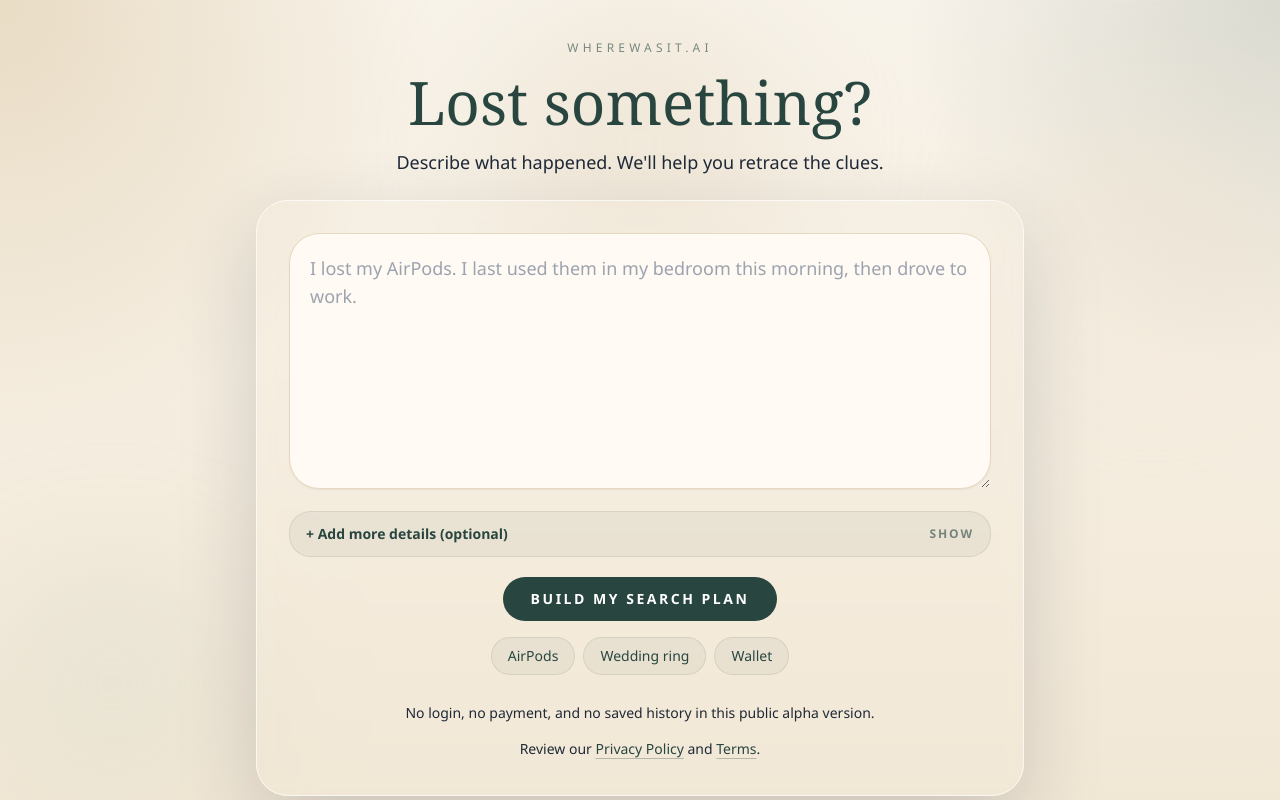
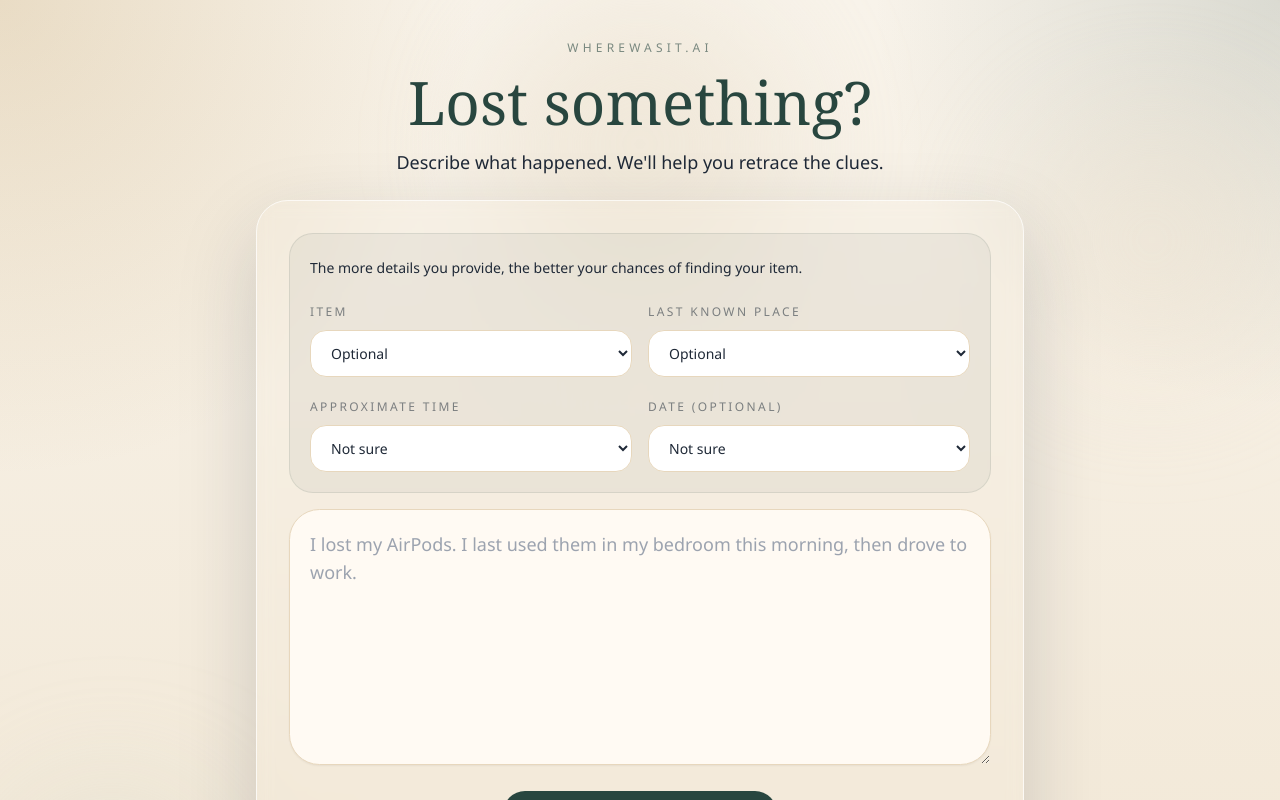
Before and after one commit to joly11207-lgtm/wherewasit-ai, a Next.js app: page / in a window 1280 px wide. Shown: the top 800 px of the page. Built offline with nearby package versions, Linux system fonts and the light colour scheme.

Commit message:
show optional details above story input

```diff
--- a/app/page.tsx
+++ b/app/page.tsx
@@ -32,6 +32,8 @@ const examplePrompts = [
   }
 ];
 
+const OTHER_OPTION = "__other__";
+
 const itemTypeOptions = [
   "Keys",
   "Wallet",
@@ -41,7 +43,7 @@ const itemTypeOptions = [
   "Passport / Documents",
   "Glasses",
   "Bag / Backpack",
-  "Other"
+  "Other..."
 ];
 
 const placeOptions = [
@@ -55,7 +57,8 @@ const placeOptions = [
   "Store",
   "Hotel / Travel",
   "Outside",
-  "Not sure"
+  "Not sure",
+  "Other..."
 ];
 
 const dateOptions = [
@@ -192,8 +195,9 @@ export default function HomePage() {
   const [isLoading, setIsLoading] = useState(false);
   const [error, setError] = useState<string | null>(null);
   const [feedbackState, setFeedbackState] = useState<FeedbackState>(null);
-  const [showOptionalDetails, setShowOptionalDetails] = useState(false);
   const [showAdvancedAnalysis, setShowAdvancedAnalysis] = useState(false);
+  const [customItemType, setCustomItemType] = useState("");
+  const [customPlace, setCustomPlace] = useState("");
   const [details, setDetails] = useState<OptionalDetailInputs>({
     selectedDateMode: "not_sure",
     selectedTimeMode: "not_sure"
@@ -244,9 +248,25 @@ export default function HomePage() {
     setUsedFallback(false);
     setFeedbackState(null);
     setShowAdvancedAnalysis(false);
+
+    const selectedItemType =
+      details.selectedItemType === OTHER_OPTION
+        ? customItemType.trim() || undefined
+        : details.selectedItemType;
+
+    const selectedPlace =
+      details.selectedPlace === OTHER_OPTION ? customPlace.trim() || undefined : details.selectedPlace;
+
+    const usedOptionalDetails = Boolean(
+      selectedItemType ||
+        selectedPlace ||
+        (details.selectedDateMode && details.selectedDateMode !== "not_sure") ||
+        (details.selectedTimeMode && details.selectedTimeMode !== "not_sure")
+    );
+
     trackEvent("analysis_started", {
       inputLength: input.trim().length,
-      usedOptionalDetails: showOptionalDetails
+      usedOptionalDetails
     });
 
     try {
@@ -257,7 +277,9 @@ export default function HomePage() {
         },
         body: JSON.stringify({
           input,
-          ...details
+          ...details,
+          selectedItemType,
+          selectedPlace
         })
       });
 
@@ -306,8 +328,9 @@ export default function HomePage() {
     setIsLoading(false);
     setUsedFallback(false);
     setFeedbackState(null);
-    setShowOptionalDetails(false);
     setShowAdvancedAnalysis(false);
+    setCustomItemType("");
+    setCustomPlace("");
     setDetails({
       selectedDateMode: "not_sure",
       selectedTimeMode: "not_sure"
@@ -515,48 +538,45 @@ export default function HomePage() {
           ) : (
             <section className="mx-auto w-full max-w-3xl rounded-[2rem] border border-white/70 bg-white/84 p-5 shadow-glow backdrop-blur sm:p-7 md:p-8">
               <form className="space-y-4" onSubmit={handleSubmit}>
-                <textarea
-                  className="min-h-56 w-full rounded-[1.9rem] border border-sand bg-[#fffaf3] px-5 py-5 font-body text-base leading-8 text-ink shadow-sm outline-none transition focus:border-ember focus:ring-2 focus:ring-ember/20 disabled:cursor-not-allowed disabled:opacity-70 sm:min-h-64 sm:text-lg"
-                  value={input}
-                  onChange={(event) => setInput(event.target.value)}
-                  disabled={isLoading}
-                  placeholder="I lost my AirPods. I last used them in my bedroom this morning, then drove to work."
-                />
+                <div className="rounded-[1.5rem] border border-pine/10 bg-pine/5 p-4 sm:p-5">
+                  <p className="font-body text-sm leading-7 text-ink/68">
+                    The more details you provide, the better your chances of finding your item.
+                  </p>
 
-                <div className="rounded-[1.35rem] border border-pine/10 bg-pine/5">
-                  <button
-                    type="button"
-                    onClick={() => {
-                      const nextState = !showOptionalDetails;
-                      setShowOptionalDetails(nextState);
-                      trackEvent("optional_details_toggled", { expanded: nextState });
-                    }}
-                    className="flex w-full items-center justify-between px-4 py-3 text-left font-body text-sm font-semibold text-pine transition hover:bg-pine/5"
-                  >
-                    <span>+ Add more details (optional)</span>
-                    <span className="text-xs uppercase tracking-[0.16em] text-pine/60">
-                      {showOptionalDetails ? "Hide" : "Show"}
-                    </span>
-                  </button>
-
-                  {showOptionalDetails ? (
-                    <div className="grid gap-4 border-t border-pine/10 px-4 py-4 md:grid-cols-2">
+                  <div className="mt-4 grid gap-4 md:grid-cols-2">
                     <label className="block">
                       <span className="font-body text-xs uppercase tracking-[0.2em] text-ink/55">
-                          Item type
+                        Item
                       </span>
                       <select
                         value={details.selectedItemType ?? ""}
-                          onChange={(event) => updateDetail("selectedItemType", event.target.value)}
+                        onChange={(event) => {
+                          updateDetail("selectedItemType", event.target.value);
+                          if (event.target.value !== OTHER_OPTION) {
+                            setCustomItemType("");
+                          }
+                        }}
                         className="mt-2 w-full rounded-2xl border border-sand bg-white px-4 py-3 font-body text-sm text-ink outline-none transition focus:border-ember focus:ring-2 focus:ring-ember/15"
                       >
-                          <option value="">Use only my story</option>
+                        <option value="">Optional</option>
                         {itemTypeOptions.map((option) => (
-                            <option key={option} value={option}>
+                          <option
+                            key={option}
+                            value={option === "Other..." ? OTHER_OPTION : option}
+                          >
                             {option}
                           </option>
                         ))}
                       </select>
+                      {details.selectedItemType === OTHER_OPTION ? (
+                        <input
+                          type="text"
+                          value={customItemType}
+                          onChange={(event) => setCustomItemType(event.target.value)}
+                          placeholder="Type your item"
+                          className="mt-2 w-full rounded-2xl border border-sand bg-white px-4 py-3 font-body text-sm text-ink outline-none transition focus:border-ember focus:ring-2 focus:ring-ember/15"
+                        />
+                      ) : null}
                     </label>
 
                     <label className="block">
@@ -565,43 +585,30 @@ export default function HomePage() {
                       </span>
                       <select
                         value={details.selectedPlace ?? ""}
-                          onChange={(event) => updateDetail("selectedPlace", event.target.value)}
+                        onChange={(event) => {
+                          updateDetail("selectedPlace", event.target.value);
+                          if (event.target.value !== OTHER_OPTION) {
+                            setCustomPlace("");
+                          }
+                        }}
                         className="mt-2 w-full rounded-2xl border border-sand bg-white px-4 py-3 font-body text-sm text-ink outline-none transition focus:border-ember focus:ring-2 focus:ring-ember/15"
                       >
-                          <option value="">Use only my story</option>
+                        <option value="">Optional</option>
                         {placeOptions.map((option) => (
-                            <option key={option} value={option}>
+                          <option
+                            key={option}
+                            value={option === "Other..." ? OTHER_OPTION : option}
+                          >
                             {option}
                           </option>
                         ))}
                       </select>
-                      </label>
-
-                      <label className="block">
-                        <span className="font-body text-xs uppercase tracking-[0.2em] text-ink/55">
-                          Last seen date
-                        </span>
-                        <select
-                          value={details.selectedDateMode ?? "not_sure"}
-                          onChange={(event) =>
-                            updateDetail(
-                              "selectedDateMode",
-                              event.target.value as OptionalDetailInputs["selectedDateMode"]
-                            )
-                          }
-                          className="mt-2 w-full rounded-2xl border border-sand bg-white px-4 py-3 font-body text-sm text-ink outline-none transition focus:border-ember focus:ring-2 focus:ring-ember/15"
-                        >
-                          {dateOptions.map((option) => (
-                            <option key={option.value} value={option.value}>
-                              {option.label}
-                            </option>
-                          ))}
-                        </select>
-                        {details.selectedDateMode === "pick_date" ? (
+                      {details.selectedPlace === OTHER_OPTION ? (
                         <input
-                            type="date"
-                            value={details.selectedDate ?? ""}
-                            onChange={(event) => updateDetail("selectedDate", event.target.value)}
+                          type="text"
+                          value={customPlace}
+                          onChange={(event) => setCustomPlace(event.target.value)}
+                          placeholder="Type a place"
                           className="mt-2 w-full rounded-2xl border border-sand bg-white px-4 py-3 font-body text-sm text-ink outline-none transition focus:border-ember focus:ring-2 focus:ring-ember/15"
                         />
                       ) : null}
@@ -642,9 +649,46 @@ export default function HomePage() {
                         </select>
                       ) : null}
                     </label>
+
+                    <label className="block">
+                      <span className="font-body text-xs uppercase tracking-[0.2em] text-ink/55">
+                        Date (optional)
+                      </span>
+                      <select
+                        value={details.selectedDateMode ?? "not_sure"}
+                        onChange={(event) =>
+                          updateDetail(
+                            "selectedDateMode",
+                            event.target.value as OptionalDetailInputs["selectedDateMode"]
+                          )
+                        }
+                        className="mt-2 w-full rounded-2xl border border-sand bg-white px-4 py-3 font-body text-sm text-ink outline-none transition focus:border-ember focus:ring-2 focus:ring-ember/15"
+                      >
+                        {dateOptions.map((option) => (
+                          <option key={option.value} value={option.value}>
+                            {option.label}
+                          </option>
+                        ))}
+                      </select>
+                      {details.selectedDateMode === "pick_date" ? (
+                        <input
+                          type="date"
+                          value={details.selectedDate ?? ""}
+                          onChange={(event) => updateDetail("selectedDate", event.target.value)}
+                          className="mt-2 w-full rounded-2xl border border-sand bg-white px-4 py-3 font-body text-sm text-ink outline-none transition focus:border-ember focus:ring-2 focus:ring-ember/15"
+                        />
+                      ) : null}
+                    </label>
                   </div>
-                  ) : null}
                 </div>
+
+                <textarea
+                  className="min-h-56 w-full rounded-[1.9rem] border border-sand bg-[#fffaf3] px-5 py-5 font-body text-base leading-8 text-ink shadow-sm outline-none transition focus:border-ember focus:ring-2 focus:ring-ember/20 disabled:cursor-not-allowed disabled:opacity-70 sm:min-h-64 sm:text-lg"
+                  value={input}
+                  onChange={(event) => setInput(event.target.value)}
+                  disabled={isLoading}
+                  placeholder="I lost my AirPods. I last used them in my bedroom this morning, then drove to work."
+                />
 
                 <div className="flex flex-col items-center gap-4 pt-1">
                   <button
```
Lines whose indentation alone changed are shown as unchanged.
